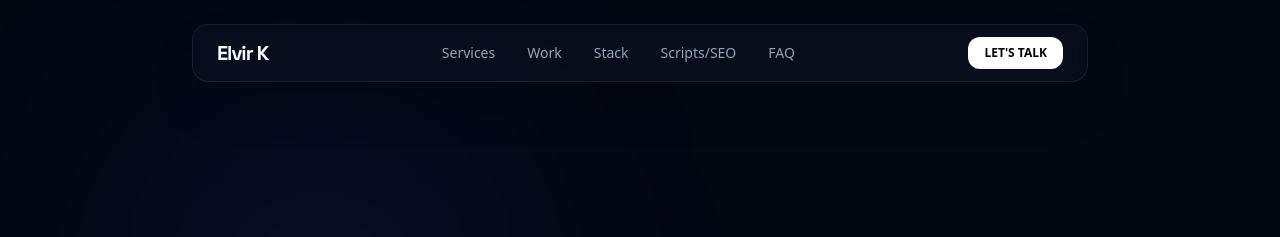
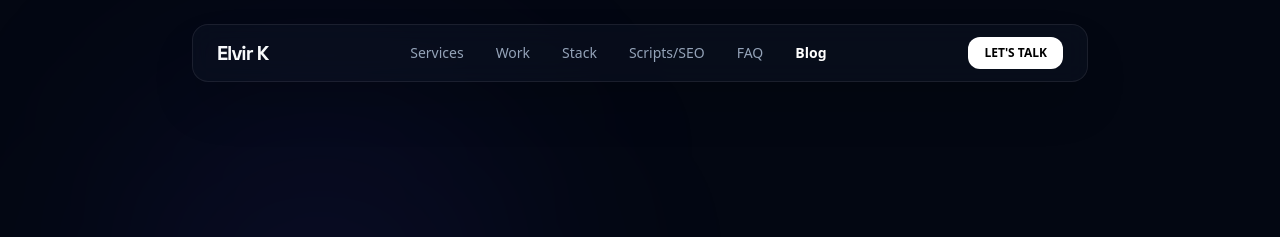
Before and after one commit to elvir-k/elvir-k.github.io, a Jekyll site: the page index.html, which Jekyll copies as it is, in a window 1280 px wide. Shown: the top 237 px of the page. Built offline with Jekyll 4.4.1, drawn with Linux system fonts in a browser that asks for light colours; nearby versions of some CDN libraries.

Commit message:
Update index.html

```diff
--- a/index.html
+++ b/index.html
@@ -111,6 +111,7 @@
         <a href="#stack" class="hover:text-white transition-colors">Stack</a>
         <a href="#scripts-seo" class="hover:text-white transition-colors">Scripts/SEO</a>
         <a href="#faq" class="hover:text-white transition-colors">FAQ</a>
+        <a href="/blog/" class="text-white font-semibold">Blog</a>
       </div>
 
       <!-- Right side: CTA + mobile hamburger -->
```
